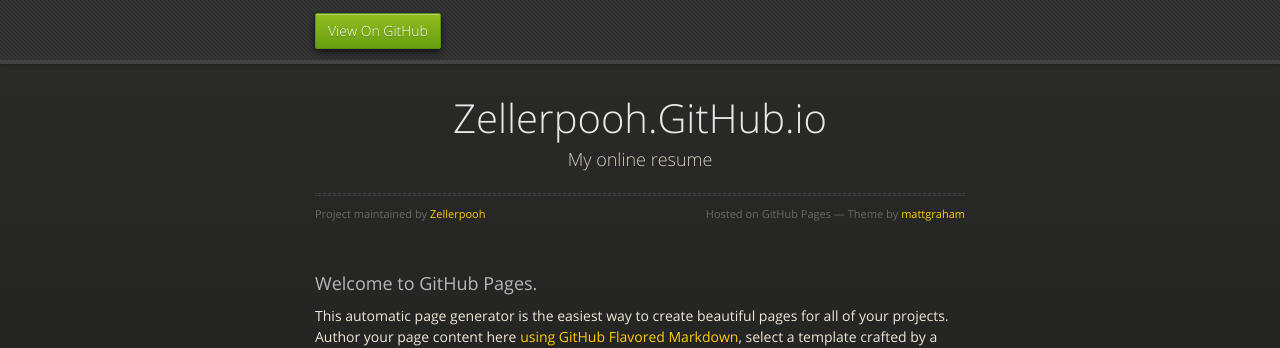
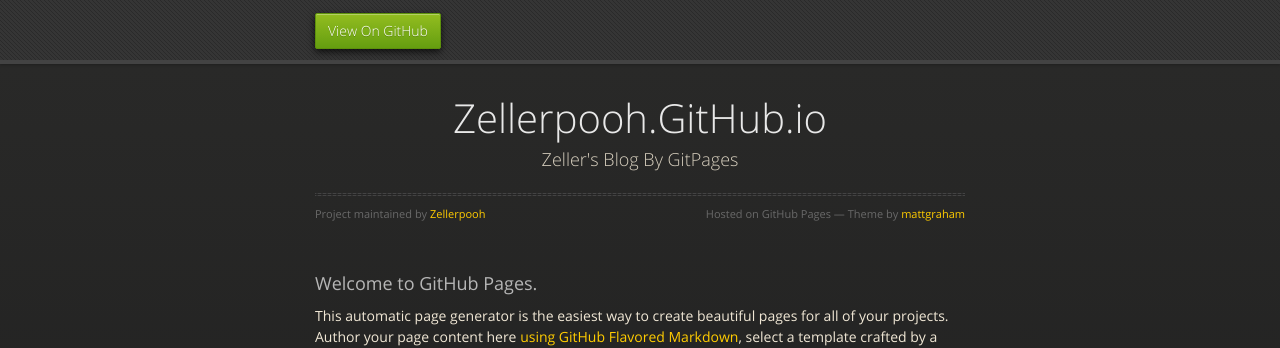
Before and after one commit to Zellerpooh/zellerpooh.github.io, a Jekyll site: the page index.html, which Jekyll copies as it is, in a window 1280 px wide and 1011 px high. Shown: the top 348 px of the window. Built offline with Jekyll 4.4.1, drawn with Linux system fonts in a browser that asks for light colours; nearby versions of some CDN libraries; Markdown is read by kramdown in place of the engine named in the settings.

Commit message:
Initial commit

```diff
--- a/index.html
+++ b/index.html
@@ -29,7 +29,7 @@
       <section>
         <div id="title">
           <h1>Zellerpooh.GitHub.io</h1>
-          <p>My online resume</p>
+          <p>Zeller's Blog By GitPages</p>
           <hr>
           <span class="credits left">Project maintained by <a href="https://github.com/Zellerpooh">Zellerpooh</a></span>
           <span class="credits right">Hosted on GitHub Pages &mdash; Theme by <a href="https://twitter.com/michigangraham">mattgraham</a></span>
```
